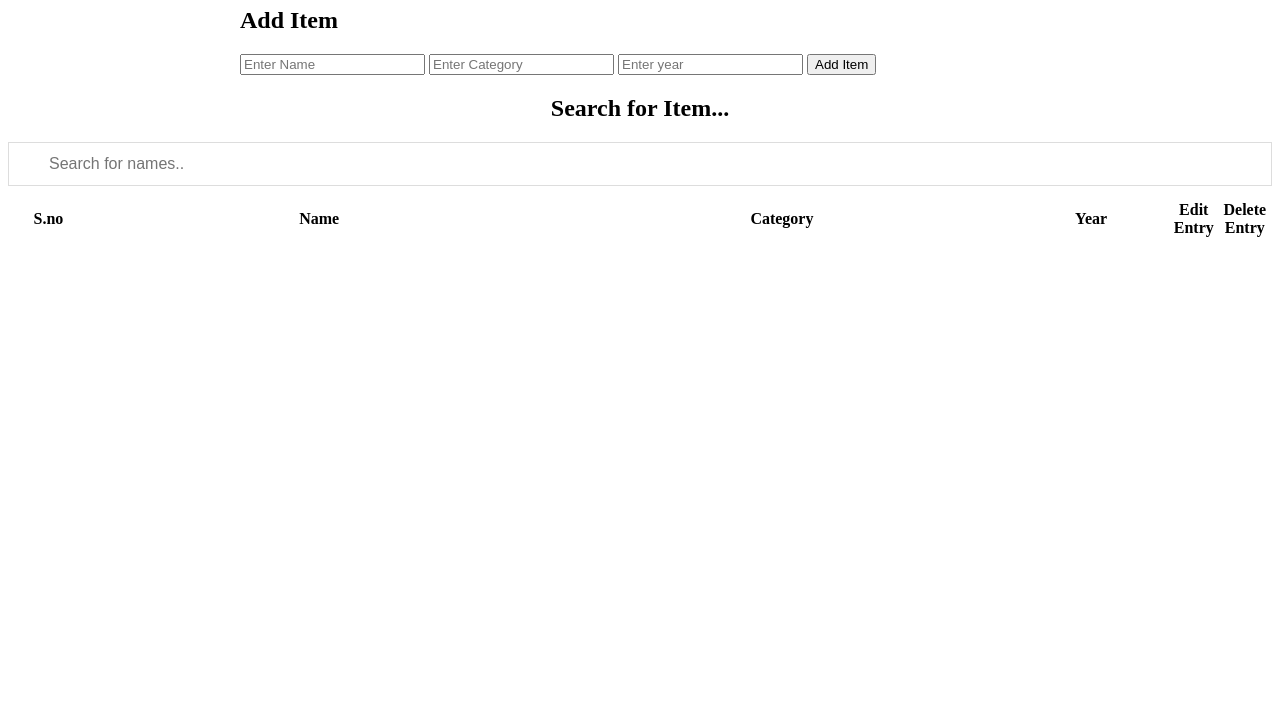
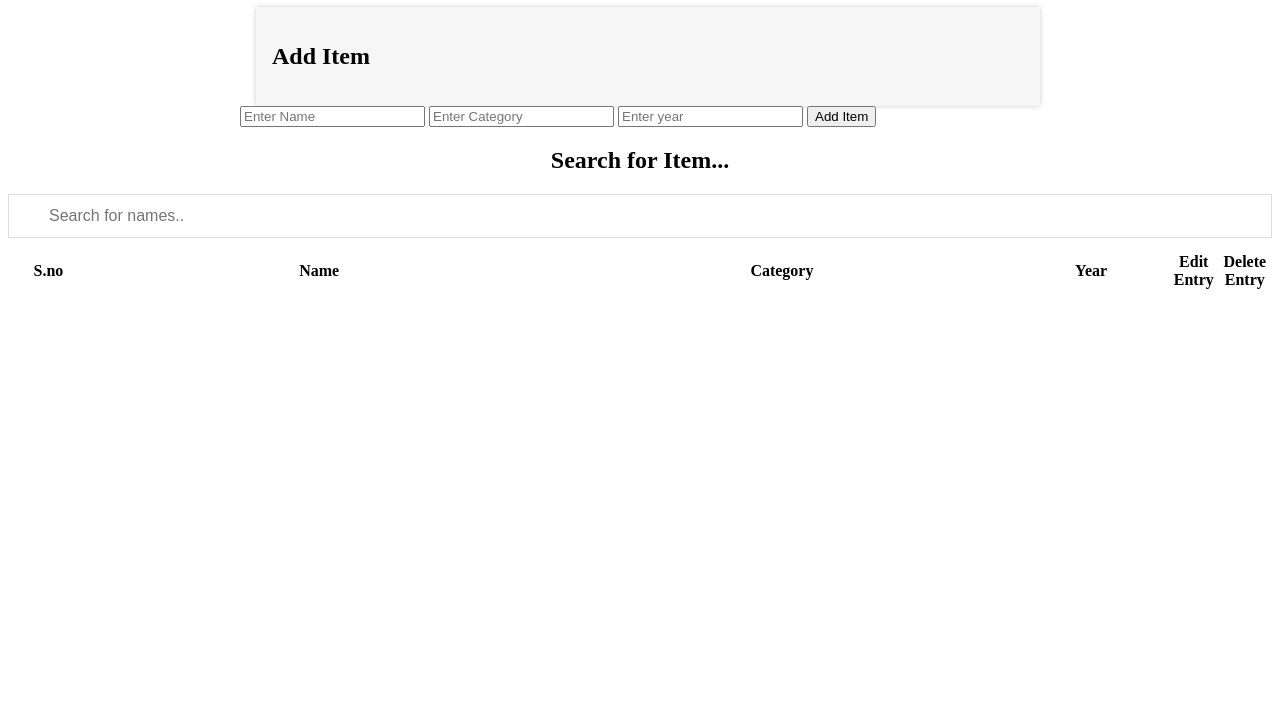
Before and after one commit to FrankGrillo1991/Sortable-and-Filterable-Table, a plain HTML site: page index.html in a window 1280 px wide. Shown: the part 81-800 px from the top of the page. Drawn offline with Linux system fonts and the light colour scheme.

Commit message:
Update index.html

```diff
--- a/index.html
+++ b/index.html
@@ -11,7 +11,7 @@
 <body>
     <div class="root">
         <h1>Custom Table</h1>
-        <div>
+        <div class="form">
             <h2 id="formTitle">Add Item</h2>
         </div>
         <input type="text"
```
